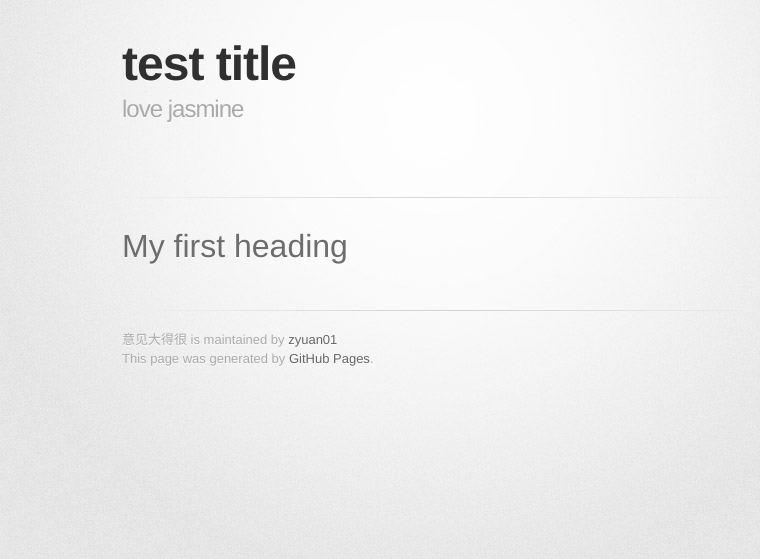
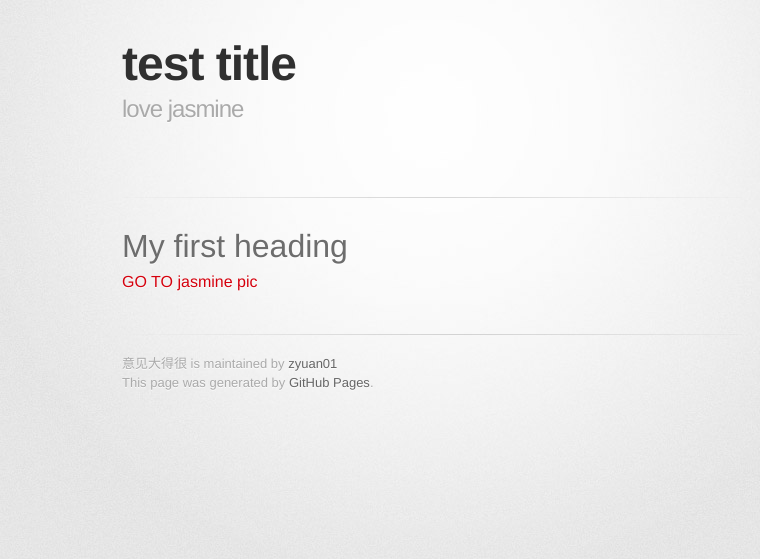
Before and after one commit to zyuan01/wqeqwqeq.github.io, a Jekyll site: the page built from index.md, in a window 1280 px wide. Shown: the top 559 px of the page, without its empty margins (208-968 px from the left). Built offline with Jekyll 4.4.1, drawn with Linux system fonts in a browser that asks for light colours; some web fonts are replaced.

Commit message:
Update index.md

```diff
--- a/index.md
+++ b/index.md
@@ -5,3 +5,4 @@ description: love jasmine
 ---
 
 # My first heading
+[GO TO jasmine pic](/jasmine pic/index.md)
```
